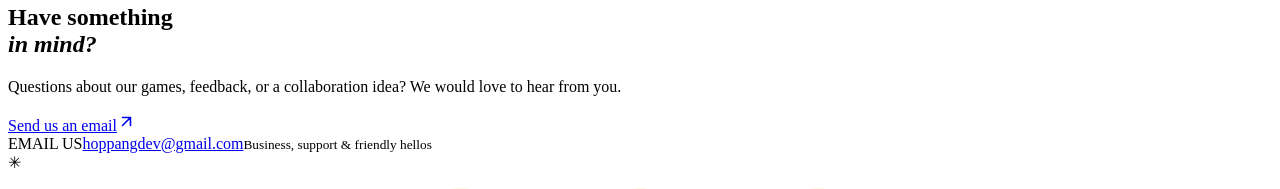
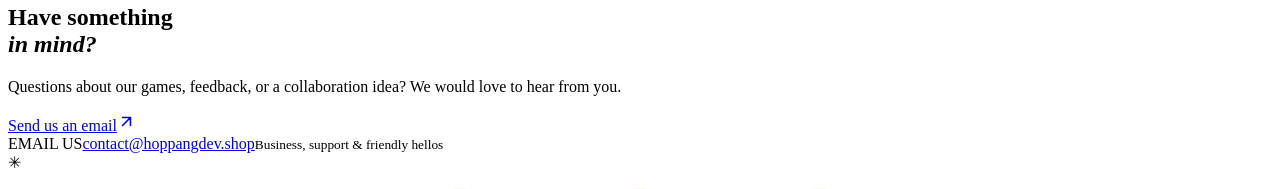
Before and after one commit to hoppangdev/hoppangdev-site, a React (Vite) app: page / in a window 1280 px wide. Shown: the part 5900-6089 px from the top of the page. Built offline with nearby package versions, Linux system fonts and the light colour scheme; the HTML template or start-up script is replaced by a standard one.

Commit message:
Use verified HOPPANGDEV contact email

```diff
--- a/src/App.tsx
+++ b/src/App.tsx
@@ -77,8 +77,8 @@ const gameDocs = {
   },
 } as const
 
-// Change this to contact@hoppangdev.shop only AFTER Cloudflare Email Routing is tested.
-const contactEmail = 'hoppangdev@gmail.com'
+// Company email is verified and forwarded through Cloudflare Email Routing.
+const contactEmail = 'contact@hoppangdev.shop'
 
 function Brand({ light = false }: { light?: boolean }) {
   return <a className={`brand ${light ? 'brand-light' : ''}`} href="#top" aria-label="HOPPANGDEV home"><span className="brand-mark"><BunLogo/></span><span>HOPPANG<span className="brand-highlight">DEV</span><span className="brand-period">.</span></span></a>
```
